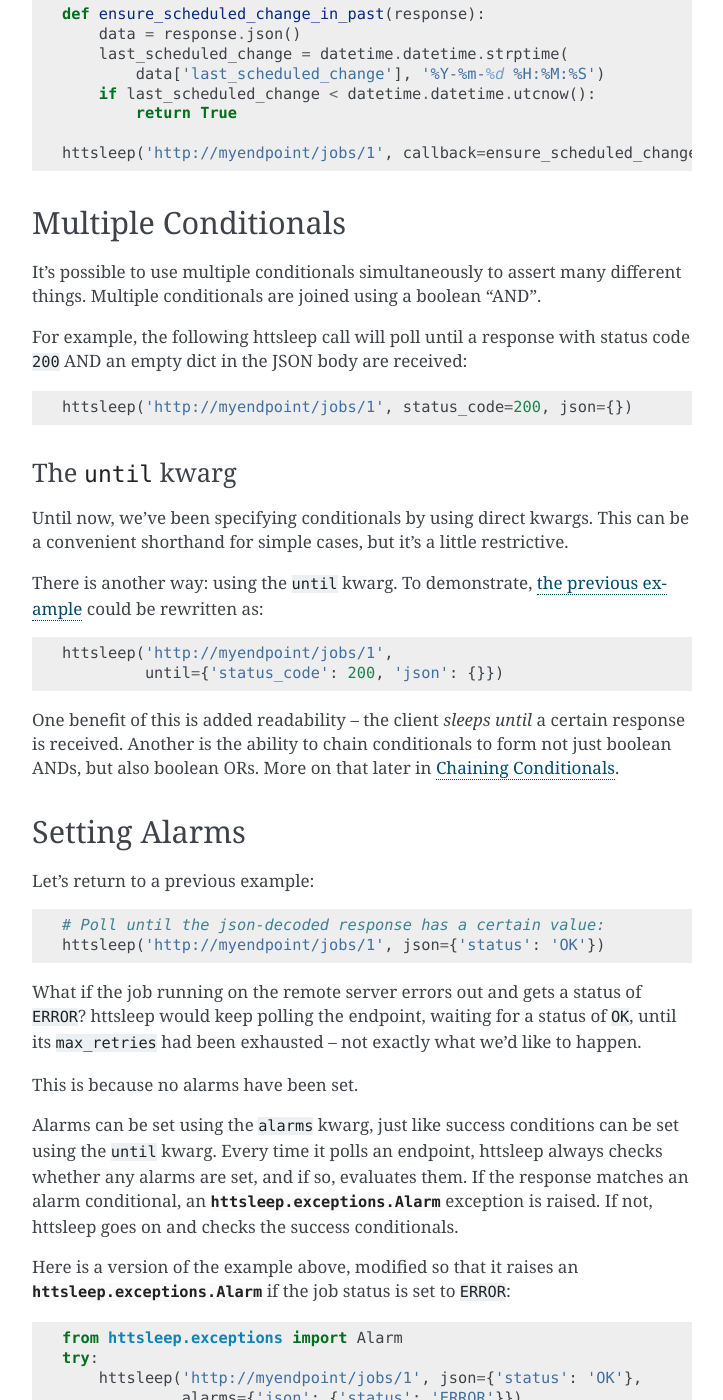
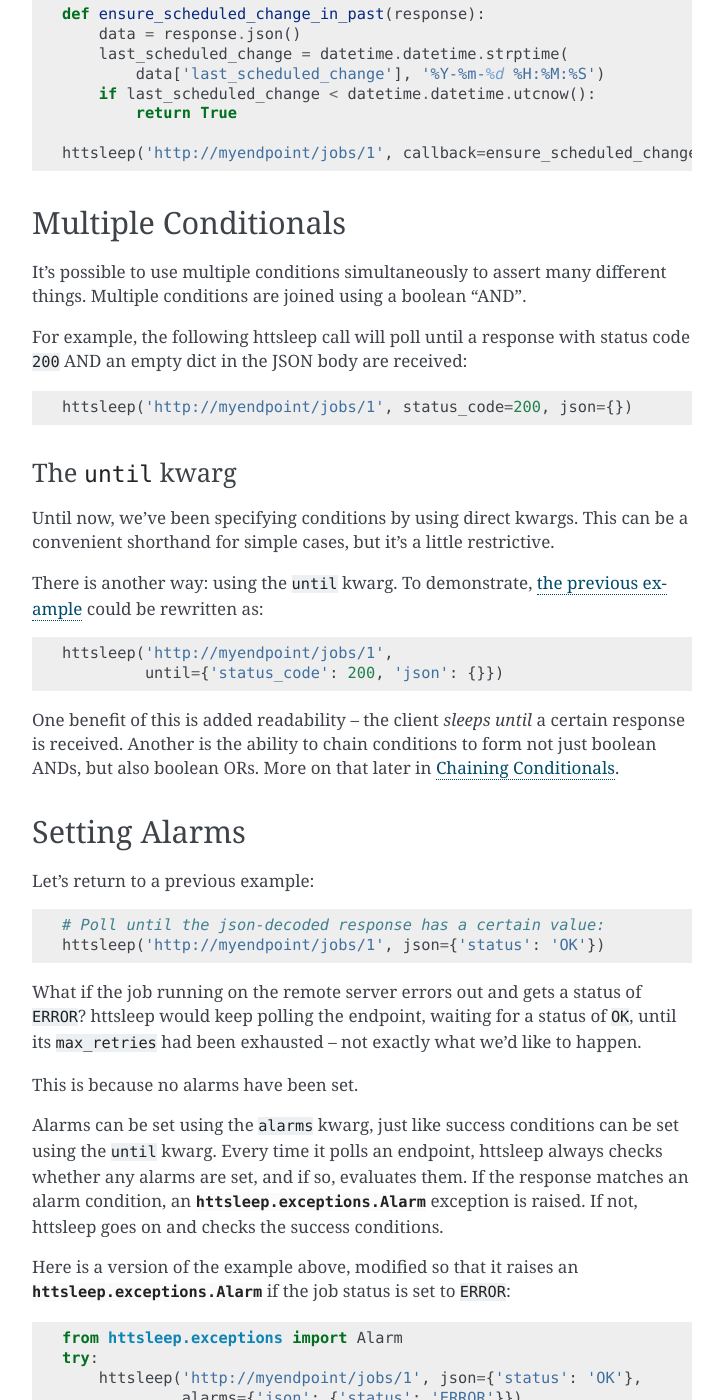
Before and after one commit to kopf/httsleep, a Sphinx documentation site: the page built from docs/tutorial.rst, in a window 1280 px wide and 1400 px high, scrolled down 2655 px. Shown: the whole window, without its empty margins (388-1111 px from the left). Built offline with Sphinx 7.4.7, drawn with Linux system fonts in a browser that asks for light colours; some of the changed text lies outside the part shown.

Commit message:
Add doc URL, rename 'conditional' to 'condition'

```diff
--- a/docs/tutorial.rst
+++ b/docs/tutorial.rst
@@ -51,7 +51,7 @@
 Conditionals
 ------------
 
-There are five conditionals built in to httsleep:
+There are five conditions built in to httsleep:
 
 * ``status_code``
 * ``text``
@@ -78,7 +78,7 @@
 .. _jsonpath-rw: http://jsonpath-rw.readthedocs.io/en/latest/
 .. _refer to its documentation: http://jsonpath-rw.readthedocs.io/en/latest/
 
-The ``json`` conditional is all well and good, but what if we're querying a
+The ``json`` condition is all well and good, but what if we're querying a
 resource on a RESTful API? The response may look something like the following:
 
 .. code-block:: json
@@ -124,9 +124,9 @@
 Callbacks
 ~~~~~~~~~
 
-The last conditional to have a look at is ``callback``. This allows you to
+The last condition to have a look at is ``callback``. This allows you to
 use your own function to evaluate the response and is intended for very specific
-cases where the other conditionals might not be flexible enough.
+cases where the other conditions might not be flexible enough.
 
 A callback function should return ``True`` if the response matches. Any other
 return value will be interpreted as failure by httsleep, and it will keep polling.
@@ -151,13 +151,13 @@
 Multiple Conditionals
 ---------------------
 
-It's possible to use multiple conditionals simultaneously to assert many different things.
-Multiple conditionals are joined using a boolean "AND".
+It's possible to use multiple conditions simultaneously to assert many different things.
+Multiple conditions are joined using a boolean "AND".
 
 For example, the following httsleep call will poll until a response with status code ``200`` AND
 an empty dict in the JSON body are received:
 
-.. _multiple-conditional-codeblock:
+.. _multiple-condition-codeblock:
 .. code-block:: python
 
    httsleep('http://myendpoint/jobs/1', status_code=200, json={})
@@ -165,11 +165,11 @@
 The ``until`` kwarg
 ~~~~~~~~~~~~~~~~~~~
 
-Until now, we've been specifying conditionals by using direct kwargs.
+Until now, we've been specifying conditions by using direct kwargs.
 This can be a convenient shorthand for simple cases, but it's a little restrictive.
 
 There is another way: using the ``until`` kwarg.
-To demonstrate, :ref:`the previous example <multiple-conditional-codeblock>` could be rewritten as:
+To demonstrate, :ref:`the previous example <multiple-condition-codeblock>` could be rewritten as:
 
 .. code-block:: python
 
@@ -177,8 +177,8 @@
             until={'status_code': 200, 'json': {}})
 
 One benefit of this is added readability -- the client *sleeps until* a certain
-response is received. Another is the ability to chain conditionals to form not
-just boolean ANDs, but also boolean ORs. More on that later in :ref:`Chaining Conditionals <chaining-conditionals>`.
+response is received. Another is the ability to chain conditions to form not
+just boolean ANDs, but also boolean ORs. More on that later in :ref:`Chaining Conditionals <chaining-conditions>`.
 
 Setting Alarms
 --------------
@@ -199,8 +199,8 @@
 Alarms can be set using the ``alarms`` kwarg, just like success conditions can be
 set using the ``until`` kwarg. Every time it polls an endpoint, httsleep always
 checks whether any alarms are set, and if so, evaluates them. If the response matches
-an alarm conditional, an :class:`httsleep.exceptions.Alarm` exception is raised. If not,
-httsleep goes on and checks the success conditionals.
+an alarm condition, an :class:`httsleep.exceptions.Alarm` exception is raised. If not,
+httsleep goes on and checks the success conditions.
 
 Here is a version of the example above, modified so that it raises an :class:`httsleep.exceptions.Alarm`
 if the job status is set to ``ERROR``:
@@ -219,14 +219,14 @@
 As can be seen here, the response object is stored in the exception, along with
 the alarm that was triggered.
 
-Any conditionals, or combination thereof, can be used to set alarms.
+Any conditions, or combination thereof, can be used to set alarms.
 
-.. _chaining-conditionals:
+.. _chaining-conditions:
 
 Chaining Conditionals and Alarms
 --------------------------------
 
-We've seen that conditionals can be joined together with a boolean "AND" by
+We've seen that conditions can be joined together with a boolean "AND" by
 packing them into a single dictionary.
 
 There are cases where we might want to join conditions using boolean "OR". In
```
Also changed, not shown: README.md (+8 -5 lines).
